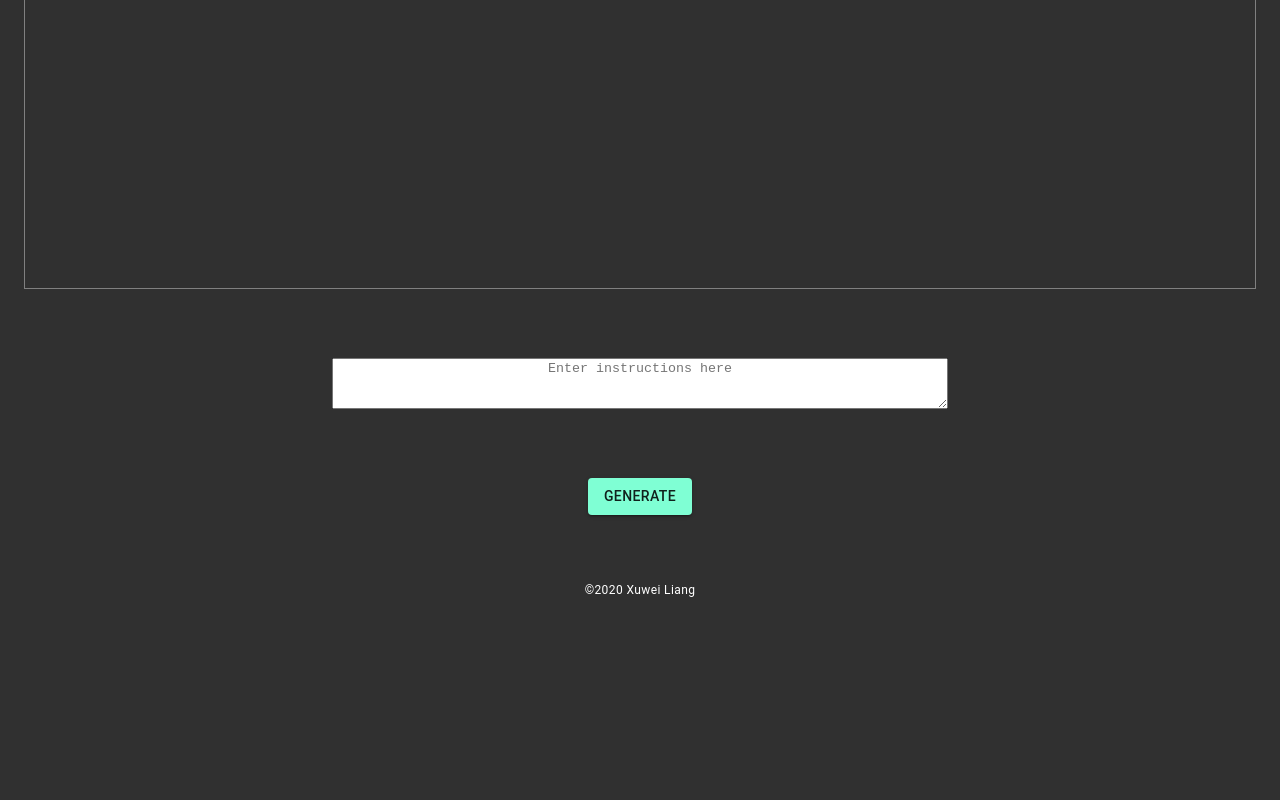
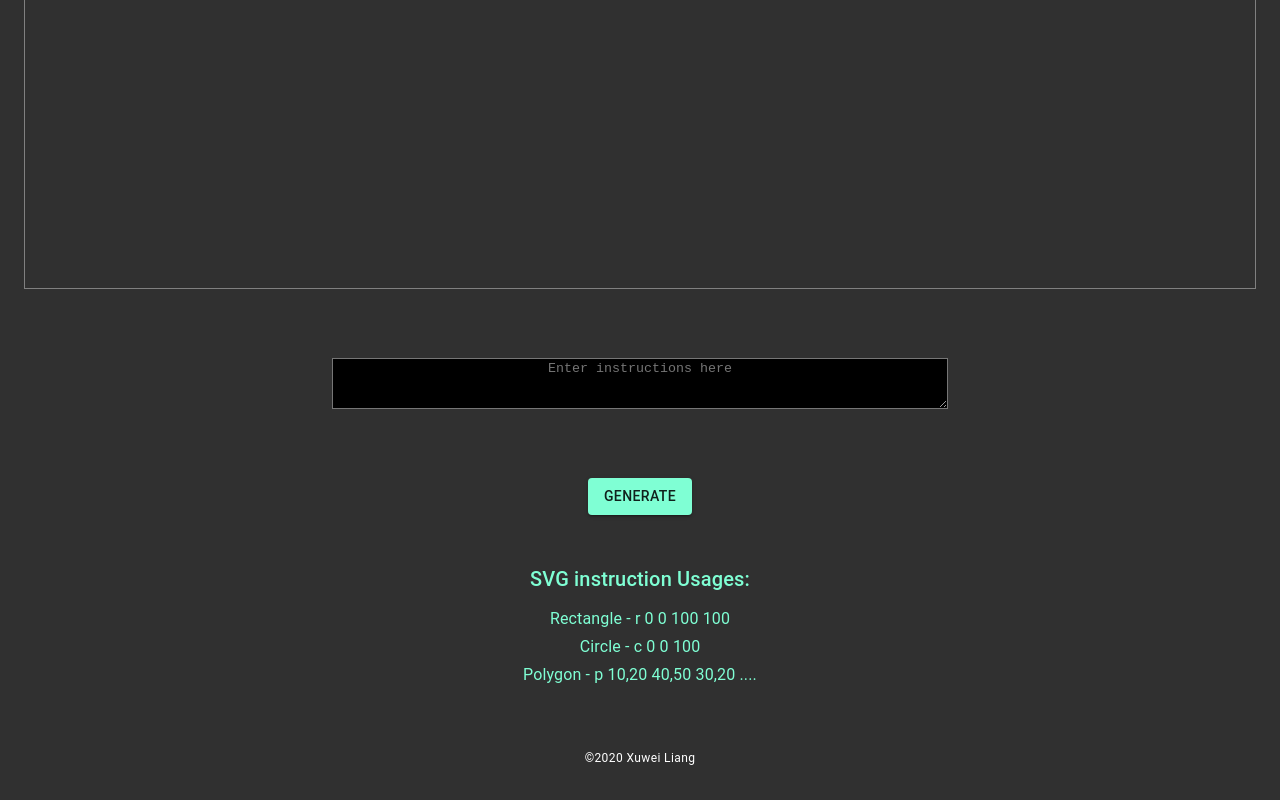
Before and after one commit to xuwei/svg-demo, a React (Create React App) app: page / in a window 1280 px wide. Shown: the part 455-1255 px from the top of the page. Before the commit the page ends 1087 px from the top, so only its background shows below. Built offline with nearby package versions, Linux system fonts and the light colour scheme.

Commit message:
improved error message

```diff
--- a/src/components/model/Shape.js
+++ b/src/components/model/Shape.js
@@ -5,7 +5,7 @@ const TypeOfShape = {
 }
 
 const GlobalErrors = {
-    InvalidDimension : "Invalid dimensions. Element size cannot exceed 250.",
+    InvalidDimension : "Invalid dimensions. Element dimension cannot exceed 250.",
     EmptyOrInvalidFormatInput : "Empty or invalid format input. Please check usage examples.",
     Generic : "Input is invalid, please check usage examples."
 }
--- a/src/components/page/HomePage.js
+++ b/src/components/page/HomePage.js
@@ -1,6 +1,6 @@
 import React, { useState, useEffect, useRef } from 'react'
-import { TextareaAutosize, Typography, Box, Container, Button } from '@material-ui/core'
-import { LargePadding, ContentWidth } from '../Configs'
+import { List, ListItemText, TextareaAutosize, Typography, Box, Container, Button } from '@material-ui/core'
+import { LargePadding, StandardPadding, ContentWidth } from '../Configs'
 import { GlobalErrors } from '../model/Shape'
 import ShapeFactory, { CreateShapeResult } from '../model/ShapeFactory'
 import AlertUtil from '../util/AlertUtil'
@@ -12,16 +12,15 @@ function HomePage() {
     const svgCanvasRef = useRef(null)
 
     const generateShapes = ()=> {
-        const inputs = svgCanvasRef.current.value
+        const inputs = svgCanvasRef.current.value.trim()
         if (inputs.length === 0) { AlertUtil.alertErr(GlobalErrors.EmptyOrInvalidFormatInput); return }
 
         // valdiate first before generating shapes for rendering
         const inputLines = inputs.split(/\r?\n/);
-        debugger;
         var currentShapes = []
         for (var i = 0; i < inputLines.length; i++) {
             const line = i + 1
-            let createShapeResult = validateInput(inputLines[i], line)
+            let createShapeResult = validateInput(inputLines[i])
             if (createShapeResult === undefined) { AlertUtil.alertErrWithLine(GlobalErrors.Generic, line); return }
             if (createShapeResult.error !== undefined) { AlertUtil.alertErrWithLine(createShapeResult.error, line); return }
             if (createShapeResult.response === undefined) { AlertUtil.alertErrWithLine(GlobalErrors.Generic, line); return }
@@ -31,7 +30,7 @@ function HomePage() {
         setShapes(currentShapes)
     }
 
-    const validateInput = (input, line)=> {
+    const validateInput = (input)=> {
 
         const minParams = 2
 
@@ -72,10 +71,20 @@ function HomePage() {
                 </svg>
             </Box>
             <Box flexGrow={1} align="center" py={LargePadding.PY} xs={ContentWidth.SM} md={ContentWidth.MD}>
-                <TextareaAutosize ref={svgCanvasRef} aria-label="minimum height" rowsMin={3} placeholder="Enter instructions here" style={{"width": "50%", "textAlign" : "center" }} />
+                <TextareaAutosize ref={svgCanvasRef} aria-label="minimum height" rowsMin={3} placeholder="Enter instructions here" style={{"width": "50%", "textAlign" : "center", "backgroundColor" : "black", "color" : "white"}} />
             </Box>
             <Box flexGrow={1} align="center" py={LargePadding.PY} xs={ContentWidth.SM} md={ContentWidth.MD}>
                 <Button variant="contained" color="primary" onClick={generateShapes}>Generate</Button>
+            </Box>
+            <Box flexGrow={1} align="center" py={StandardPadding.PY} xs={ContentWidth.SM} md={ContentWidth.MD}>
+                <Typography variant="h6" color="primary">SVG instruction Usages:</Typography>
+                <Typography variant="body" color="primary">
+                    <List>
+                        <ListItemText>Rectangle - r 0 0 100 100</ListItemText>
+                        <ListItemText>Circle - c 0 0 100</ListItemText>
+                        <ListItemText>Polygon - p 10,20 40,50 30,20 ....</ListItemText>
+                    </List>
+                </Typography>
             </Box>
         </Container>
     )
```
